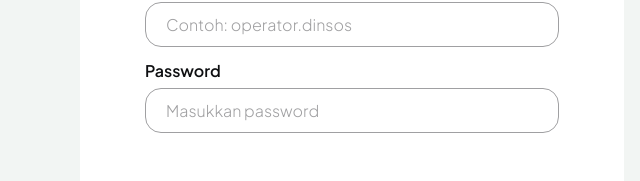
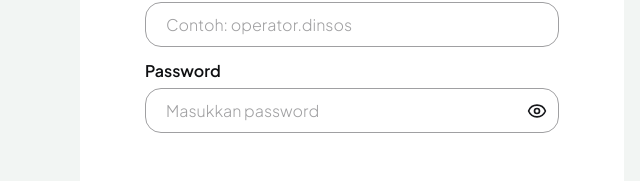
Before and after one commit to shideard/manajemen-epss, a React (Vite) app in the folder frontend/: page /login in a window 1280 px wide. Shown: the part 359-540 px from the top of the page, without its empty margins (640-1280 px from the left). Built offline with nearby package versions, Linux system fonts and the light colour scheme.

Commit message:
feat: update ui

```diff
--- a/frontend/src/pages/Login.jsx
+++ b/frontend/src/pages/Login.jsx
@@ -1,4 +1,5 @@
 import { useState } from 'react'
+import { Eye, EyeOff } from 'lucide-react'
 import { useNavigate } from 'react-router-dom'
 import { useAuth } from '../lib/store'
 import background from '../assets/login/login-bg.png'
@@ -10,6 +11,7 @@ import { buttonClass } from '../components/classes'
 function Login() {
   const navigate = useNavigate()
   const [error, setError] = useState('')
+  const [showPassword, setShowPassword] = useState(false)
   const { login } = useAuth()
 
   function handleSubmit(event) {
@@ -46,7 +48,25 @@ function Login() {
                 <Input name="username" required autoComplete="username" placeholder="Contoh: operator.dinsos" />
               </Field>
               <Field label="Password">
-                <Input name="password" type="password" required autoComplete="current-password" placeholder="Masukkan password" />
+                <span className="relative block">
+                  <Input
+                    name="password"
+                    type={showPassword ? 'text' : 'password'}
+                    required
+                    autoComplete="current-password"
+                    placeholder="Masukkan password"
+                    className="pr-12"
+                  />
+                  <button
+                    type="button"
+                    onClick={() => setShowPassword((visible) => !visible)}
+                    aria-label={showPassword ? 'Sembunyikan password' : 'Tampilkan password'}
+                    aria-pressed={showPassword}
+                    className="absolute inset-y-0 right-3 flex items-center justify-center text-grey-300 hover:text-grey-500 focus-visible:outline-2 focus-visible:outline-offset-2 focus-visible:outline-primary"
+                  >
+                    {showPassword ? <EyeOff size={20} aria-hidden="true" /> : <Eye size={20} aria-hidden="true" />}
+                  </button>
+                </span>
               </Field>
               <FormError>{error}</FormError>
             </div>
--- a/frontend/src/pages/PedomanIndikator.jsx
+++ b/frontend/src/pages/PedomanIndikator.jsx
@@ -16,11 +16,15 @@ function PedomanIndikator() {
     <div className="flex w-full flex-col gap-8">
       <Memuat dari={muat} />
       <PageHeader title="Daftar Indikator dan Pedoman Bukti Dukung EPSS" subtitle="Struktur indikator beserta pedoman dan syarat pemenuhannya.">
-        <SearchBox value={query} onChange={setQuery} placeholder="Cari indikator..." />
+        <SearchBox value={query} onChange={setQuery} placeholder="Cari domain atau indikator..." />
       </PageHeader>
 
       {DOMAINS.map((domain, d) => {
-        const indikator = INDIKATOR.filter((i) => i.domain === domain && includesText([i.nama, `indikator ${i.nomor}`], query))
+        const indikator = INDIKATOR.filter(
+          (i) =>
+            i.domain === domain &&
+            includesText([i.nama, `indikator ${i.nomor}`, domain.nama, `domain ${d + 1}`], query),
+        )
         if (indikator.length === 0) return null
         return (
           <DomainPanel
--- a/frontend/src/pages/bukti/RepositoriDetail.jsx
+++ b/frontend/src/pages/bukti/RepositoriDetail.jsx
@@ -1,4 +1,5 @@
 import { useRef, useState } from 'react'
+import { Building2, CalendarDays, Clock3, UserRound } from 'lucide-react'
 import { Link, Navigate, useNavigate, useOutletContext, useParams } from 'react-router-dom'
 import { berkasUrl, useBerkas, useBukti, useKegiatan, usePeriode, useSkor } from '../../lib/store'
 import { buktiKey, formatTanggal, indikatorById, isPic, LEVELS, levelTerpenuhi, metaBerkas } from '../../lib/epss'
@@ -92,10 +93,14 @@ function IndikatorBukti({ bukti, indikator, levelTerverifikasi, jumlahBerkas, re
               <img src={levelArrow} alt="" width={46} height={45} className="-scale-x-100" />
             </button>
           </div>
-          <button type="button" onClick={() => setPedoman(true)} className={`gap-4! ${buttonClass('outline')}`}>
-            Lihat Pedoman Indikator
-            <img src={arrowSmall} alt="" width={20} height={10} />
-          </button>
+            <button
+                    type="button"
+                    onClick={() => setDibuka(i)}
+                    className={buttonClass('secondary', 'sm')}
+                  >
+                    <img src={bookIcon} alt="" width={15} height={15} />
+                    Pedoman &amp; Syarat
+            </button>
         </div>
 
         <FormError>{error}</FormError>
@@ -216,30 +221,31 @@ function RepositoriDetail() {
           <div className="flex w-full flex-col items-center gap-4">
             <span className="rounded-md border border-grey-500 px-5 py-1">Rencana Kegiatan</span>
             <h2 className="text-center text-h2">{k.nama}</h2>
-            <hr className="w-full border-grey-500" />
+            <hr className="w-full border-grey-50" />
             <dl className="grid w-full grid-cols-2 gap-2.5 px-4 text-center md:grid-cols-4 md:px-15">
               {[
-                ['OPD', k.opd],
-                ['PIC', k.pic],
-                ['Jadwal', `${formatTanggal(k.mulai)} s/d ${formatTanggal(k.selesai)}`],
-                ['Deadline Bukti', formatTanggal(aktif.batas)],
-              ].map(([label, value]) => (
-                <div key={label}>
-                  <dt className="font-semibold">{label} :</dt>
-                  <dd>{value}</dd>
+                [Building2, 'OPD', k.opd],
+                [UserRound, 'PIC', k.pic],
+                [CalendarDays, 'Jadwal', <> {formatTanggal(k.mulai)}<br />- {formatTanggal(k.selesai)}</>],
+                [Clock3, 'Deadline Bukti', formatTanggal(aktif.batas)],
+              ].map(([Icon, label, value]) => (
+                <div key={label} className="flex flex-col items-center gap-2">
+                  <Icon size={25} aria-hidden="true" className="text-white bg-grey-500 py-1 px-1 rounded-xs" />
+                  <dt className="font-bold">{label}</dt>
+                  <dd className="bg-lime-100 py-2 px-4 rounded-sm">{value}</dd>
                 </div>
               ))}
             </dl>
           </div>
 
           <p className="flex flex-wrap items-center gap-4 font-semibold">
-            Kelengkapan Bukti Kegiatan :
+            Kelengkapan Bukti Kegiatan:
             <span className="flex h-6 items-center gap-2.5 rounded-sm bg-lime-300 px-5 font-medium">
               <img src={bookIcon} alt="" width={15} height={15} />
               {files.length} Berkas Terunggah
             </span>
           </p>
-          <hr className="w-full border-grey-500" />
+          <hr className="w-full border-grey-50" />
 
           {/* Target output diisi verifikator di form Rencana Kegiatan */}
           {k.output?.length > 0 && (
@@ -260,7 +266,7 @@ function RepositoriDetail() {
           )}
 
           <div className="flex w-full flex-col items-start gap-3.5 md:px-10">
-            <h3 className="font-semibold">Dokumen Bukti yang Terlampir :</h3>
+            <h3 className="font-semibold">Dokumen Bukti yang Terlampir:</h3>
             {files.length === 0 && <p className="text-small text-grey-200">Belum ada berkas yang diunggah.</p>}
             {files.map((f) => {
               const url = berkasUrl.get(f.id)
@@ -282,7 +288,7 @@ function RepositoriDetail() {
                         <img src={eyeIcon} alt="" width={20} height={20} />
                       </a>
                     ) : (
-                      <span title="Pratinjau hanya tersedia pada sesi saat berkas diunggah" className="grid size-[30px] place-items-center rounded-sm bg-lime-200 opacity-40">
+                      <span title="Pratinjau hanya tersedia pada sesi saat berkas diunggah" className="grid size-[30px] place-items-center rounded-sm bg-lime-300 opacity-40">
                         <img src={eyeIcon} alt="" width={20} height={20} />
                       </span>
                     )}
--- a/frontend/src/pages/bukti/VerifikasiBukti.jsx
+++ b/frontend/src/pages/bukti/VerifikasiBukti.jsx
@@ -9,7 +9,7 @@ import { useConfirm } from '../../components/useConfirm'
 
 const PAGE_SIZE = 5
 
-function VerifikasiBukti() {
+function  VerifikasiBukti() {
   const { user } = useOutletContext()
   const { aktif } = usePeriode()
   const muat = [useKegiatan(), useBukti(), useSkor()]
--- a/frontend/src/pages/rencana-kegiatan/RencanaKegiatan.jsx
+++ b/frontend/src/pages/rencana-kegiatan/RencanaKegiatan.jsx
@@ -103,6 +103,7 @@ function RencanaKegiatan() {
           <table className="w-full min-w-[760px] text-left text-grey-500">
             <thead>
               <tr className="border-b border-grey-75 text-center text-body font-semibold">
+                <th className="w-14 py-5">No.</th>
                 <th className="w-[40%] py-5">Informasi Kegiatan</th>
                 <th className="py-5">OPD/PIC</th>
                 <th className="py-5">Jadwal Kegiatan</th>
@@ -113,7 +114,7 @@ function RencanaKegiatan() {
             <tbody>
               {rows.length === 0 && (
                 <tr>
-                  <td colSpan={5} className="py-16 text-center text-grey-200">
+                  <td colSpan={6} className="py-16 text-center text-grey-200">
                     {kegiatan.length === 0
                       ? kelola
                         ? 'Belum ada rencana kegiatan. Klik "Tambah Rencana Kegiatan" untuk menambahkan.'
@@ -126,6 +127,7 @@ function RencanaKegiatan() {
                 const status = statusOf(k)
                 return (
                   <tr key={k.id} className="border-b border-grey-75/50 align-top text-small last:border-0">
+                    <td className="py-5 text-center font-medium">{(currentPage - 1) * PAGE_SIZE + rows.indexOf(k) + 1}</td>
                     <td className="py-5 pr-4">
                       <p className="text-body font-semibold">{k.nama}</p>
                       {k.deskripsi && <p className="mt-2 font-light">{k.deskripsi}</p>}
@@ -135,16 +137,16 @@ function RencanaKegiatan() {
                       <p className="mt-2 flex items-end gap-1">
                         <img src={userIcon} alt="" width={17} height={17} />
                         <span>
-                          <span className="font-light">PIC :</span> <span className="font-medium">{k.pic}</span>
+                          <span className="font-light">PIC:</span> <span className="font-medium">{k.pic}</span>
                         </span>
                       </p>
                     </td>
                     <td className="py-5 pr-4 font-medium">
                       <p>
-                        <span className="font-light">Mulai :</span> {formatTanggal(k.mulai)}
+                        <span className="font-light">Mulai:</span> {formatTanggal(k.mulai)}
                       </p>
                       <p className="mt-2">
-                        <span className="font-light">Selesai :</span> {formatTanggal(k.selesai)}
+                        <span className="font-light">Selesai:</span> {formatTanggal(k.selesai)}
                       </p>
                     </td>
                     <td className="py-5 text-center">
```
